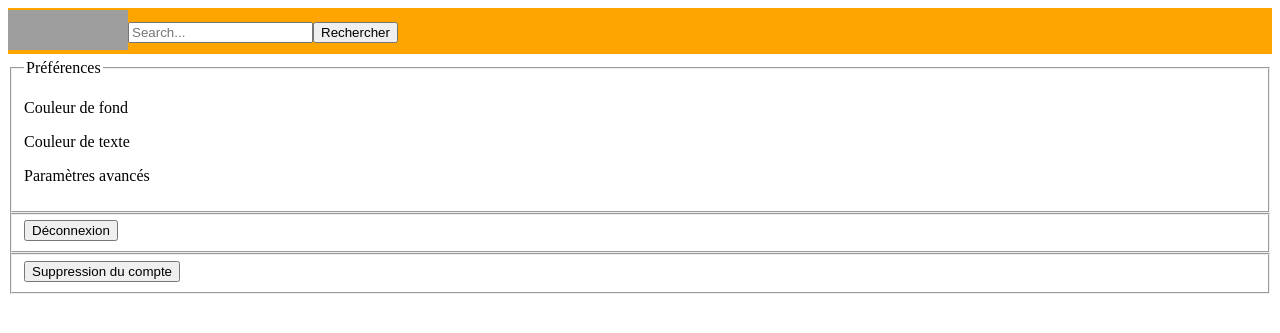
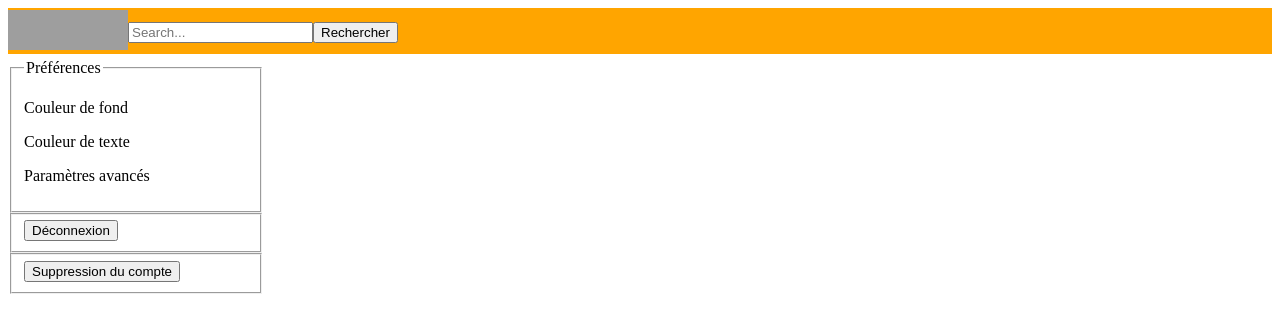
Before and after one commit to NicolasHEnssat/ProjetWeb_S1_MMNY, a PHP site: page /parameter.php in a window 1280 px wide. Shown: the top 333 px of the page. Run offline with PHP 8.4, Linux system fonts and the light colour scheme; the visitor is signed in with stand-in values (Sample User, id 1); grey boxes are pictures that could not be loaded.

Commit message:
Update style-accueil.css

```diff
--- a/style-accueil.css
+++ b/style-accueil.css
@@ -16,8 +16,6 @@
   height : 87vh;
   display:flex;
   align-items:stretch;
-  /*align-content: stretch;
-  align-self: stretch;*/
   margin-top:10px;
 }
 
@@ -34,13 +32,11 @@
 #Event{
   height : 42vh;
   width : 30%;
-  /*display : block;*/
   position: absolute;
   left : 47%;
   border : 2px solid black;
 }
 #groupes{
-  /*display : block;*/
   height : 42vh;
   width : 30%;
   position: absolute;
@@ -60,3 +56,6 @@
   width : 40px;
   height : 40px;
 }
+.contentParameter{
+  width : 20vw;
+}
```
